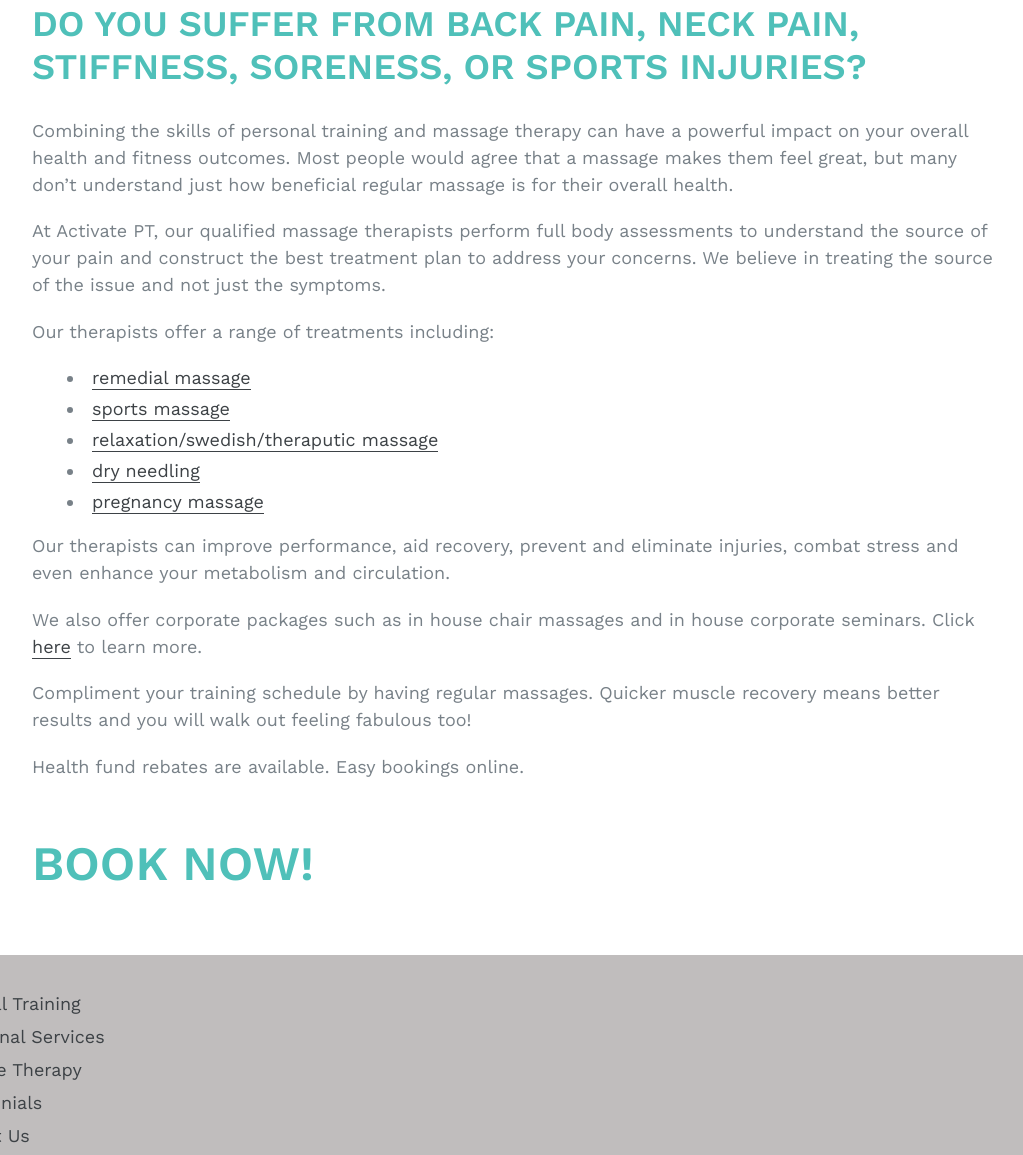
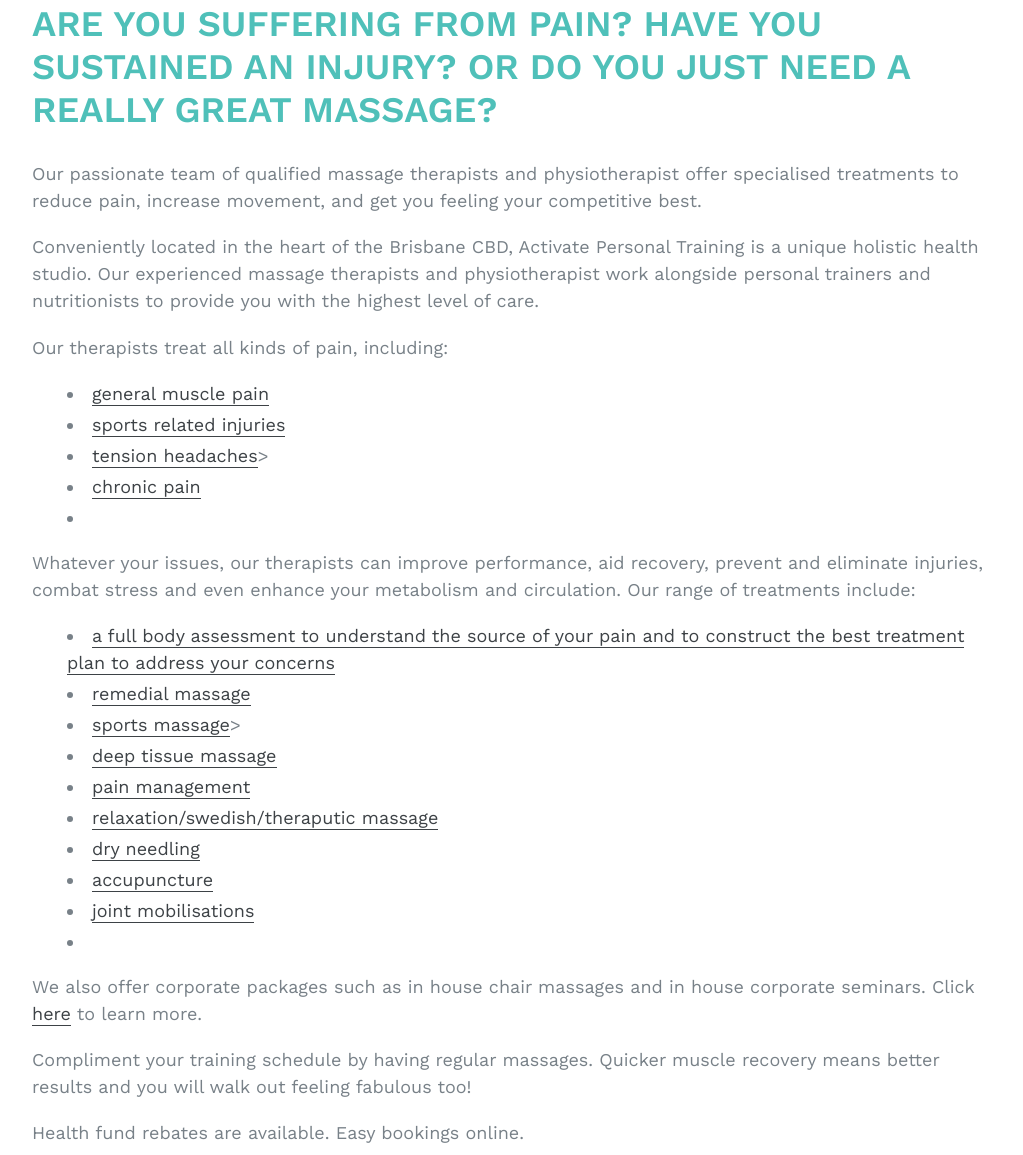
Before and after one commit to PatDall/apt-massage-landing, a plain HTML site: page docs/index.html in a window 1280 px wide. Shown: the part 666-1821 px from the top of the page, without its empty margins (123-1146 px from the left). Drawn offline with nearby package versions, Linux system fonts and the light colour scheme.

Commit message:
Changes to content on page

```diff
--- a/docs/index.html
+++ b/docs/index.html
@@ -449,37 +449,61 @@
 
 
 
-                <h3>Do you suffer from back pain, neck pain, stiffness, soreness, or sports injuries?</h3>
-                <p>Combining the skills of personal training and massage therapy can have a powerful impact on your overall
-                  health and fitness outcomes. Most people would agree that a massage makes them feel great, but many don’t
-                  understand just how beneficial regular massage is for their overall health. </p>
-                <p>At Activate PT, our qualified massage therapists perform full body assessments to understand the source of
-                  your pain and construct the best treatment plan to address your concerns. We believe in treating the source
-                  of the issue and not just the symptoms.</p>
-                <p>Our therapists offer a range of treatments including:</p>
+                <h3>Are you suffering from pain? Have you sustained an injury? Or do you just need a really great massage?</h3>
+                <p>Our passionate team of qualified massage therapists and physiotherapist offer specialised treatments to reduce pain,
+                  increase movement, and get you feeling your competitive best.</p>
+                  <p>Conveniently located in the heart of the Brisbane CBD, Activate Personal Training is a unique holistic health studio.
+                   Our experienced massage therapists and physiotherapist work alongside personal trainers and nutritionists to provide you with
+                   the highest level of care.</p>
+                   <p>Our therapists treat all kinds of pain, including:</p>
                 <ul>
                   <li>
-                    <a href="https://activatept.com.au/pages/remedial-massage-brisbane-cbd" target="_blank" title="Remedial Massage Brisbane City - Activate PT"
-                      rel="noopener noreferrer">remedial massage</a>
+                    <a>general muscle pain</a>
                   </li>
                   <li>
-                    <a href="https://activatept.com.au/pages/sports-massage-brisbane-cbd" target="_blank" title="Sports Massage" rel="noopener noreferrer">sports massage</a>
+                    <a>sports related injuries</a>
                   </li>
                   <li>
-                    <a href="https://activatept.com.au/pages/relaxation-swedish-therapeutic-massage-brisbane-cbd" target="_blank" title="Relaxation, swedish and therapeutic massages brisbane CBD - Activate Personal Training"
-                      rel="noopener noreferrer">relaxation/swedish/theraputic massage</a>
+                    <a>tension headaches</a>>
                   </li>
                   <li>
-                    <a href="https://activatept.com.au/pages/dry-needling-brisbane" target="_blank" title="Dry Needling Brisbane - Activate Personal Training"
-                      rel="noopener noreferrer">dry needling</a>
+                    <a>chronic pain</a>
                   </li>
                   <li>
-                    <a href="https://activatept.com.au/pages/pregnancy-massage-brisbane-cbd" target="_blank" title="Pregnancy Massage Brisbane CBD - Activate Personal Training"
-                      rel="noopener noreferrer">pregnancy massage</a>
-                  </li>
                 </ul>
-                <p>Our therapists can improve performance, aid recovery, prevent and eliminate injuries, combat stress and even
-                  enhance your metabolism and circulation.</p>
+                <p>Whatever your issues, our therapists can improve performance, aid recovery, prevent and eliminate injuries, combat stress and even
+                  enhance your metabolism and circulation. Our range of treatments include:</p>
+                  <ul>
+                      <li>
+                        <a>a full body assessment to understand the source of your pain and to construct the best treatment plan to address your concerns</a>
+                      </li>
+                      <li>
+                        <a>remedial massage</a>
+                      </li>
+                      <li>
+                        <a>sports massage</a>>
+                        </li>
+                        <li>
+                        <a>deep tissue massage</a>
+                        </li>
+                        <li>
+                        <a>pain management</a>
+                        </li>
+                        <li>
+                        <a>relaxation/swedish/theraputic massage</a>
+                      </li>
+                      <li>
+                        <a>dry needling</a>
+                      </li>
+                      <li>
+                        <a>accupuncture</a>
+                        </li>
+                        <li>
+                       <a>joint mobilisations</a>
+                          </li>
+                          <li>
+                    </ul>
+
                 <p>We also offer corporate packages such as in house chair massages and in house corporate seminars. Click
                   <a href="https://activatept.com.au/pages/corporate-packages" target="_blank" title="Corporate Packages" rel="noopener noreferrer">here</a> to learn more.</p>
                 <p>Compliment your training schedule by having regular massages. Quicker muscle recovery means better results
```
